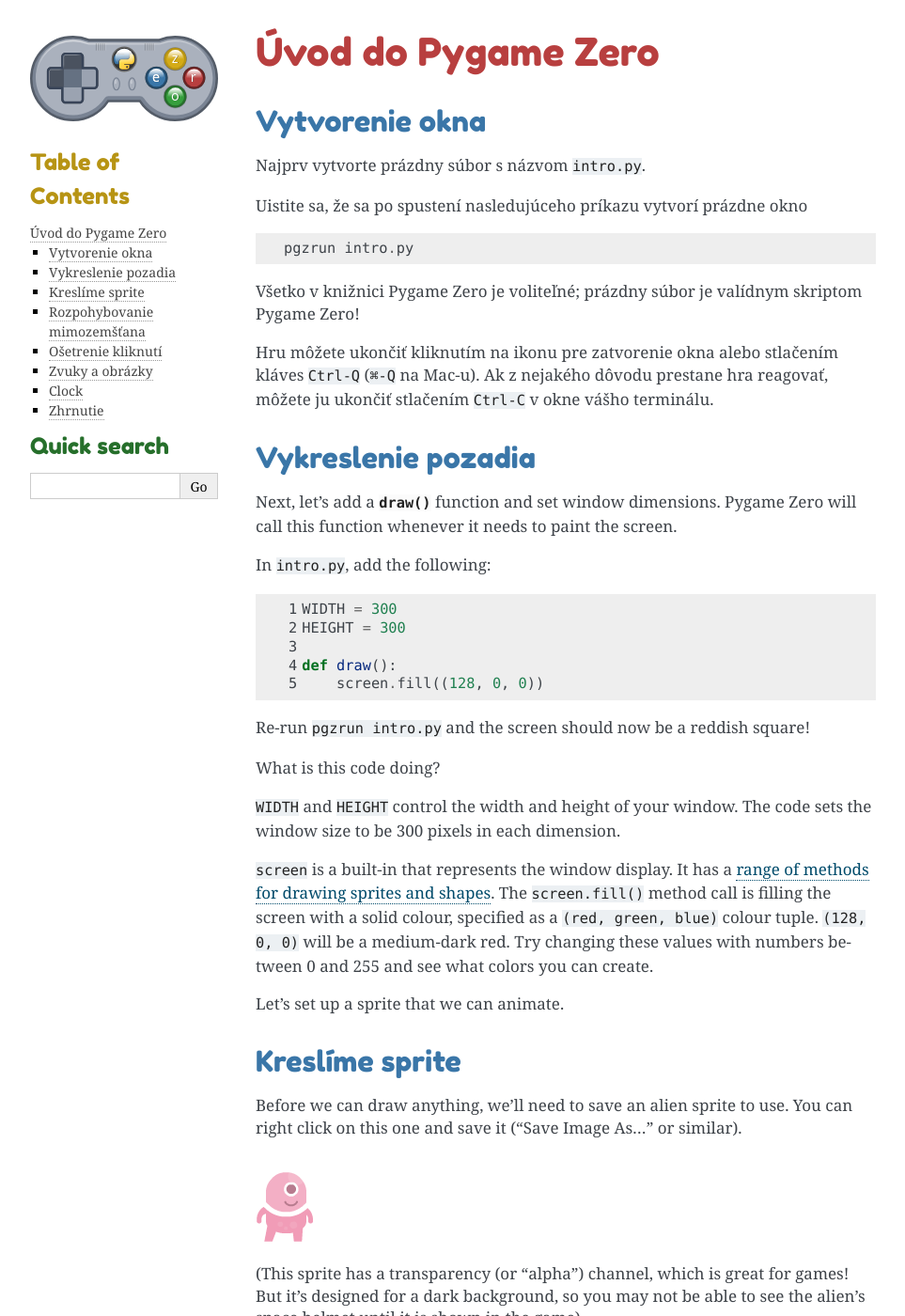
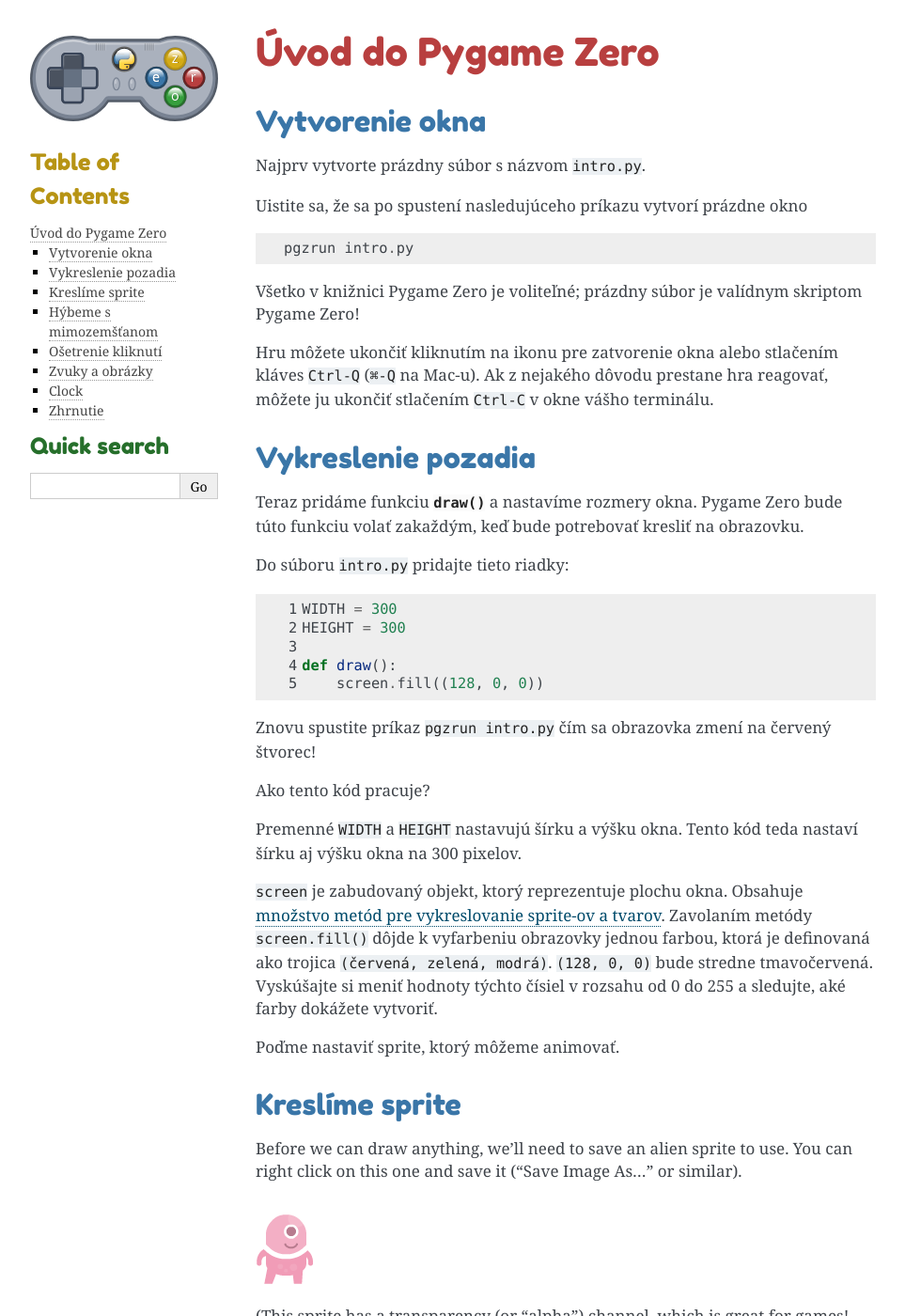
Before and after one commit to bletvaska/pgzero-slovak, a Sphinx documentation site: the page built from doc/introduction.rst, in a window 1280 px wide and 1400 px high. Shown: the whole window at 94% size, without its empty margins (148-1111 px from the left). Built offline with Sphinx 7.4.7, drawn with Linux system fonts in a browser that asks for light colours; pages that are not in the unit, such as notebooks, are missing from menus; some of the changed text lies outside the part shown.

Commit message:
another subchapter

```diff
--- a/doc/index.rst
+++ b/doc/index.rst
@@ -11,8 +11,8 @@
 Knižnica je určená na použitie vo vzdelávaní, aby učitelia mohli vyučovať základy programovania bez nutnosti vysvetľovať Pygame API alebo písať hernú slučku.
 
 
-Courses
--------
+Návody
+------
 
 .. toctree::
     :maxdepth: 2
--- a/doc/introduction.rst
+++ b/doc/introduction.rst
@@ -23,10 +23,10 @@
 Vykreslenie pozadia
 --------------------
 
-Next, let's add a :func:`draw` function and set window dimensions. Pygame Zero
-will call this function whenever it needs to paint the screen.
+Teraz pridáme funkciu :func:`draw` a nastavíme rozmery okna. Pygame Zero
+bude túto funkciu volať zakaždým, keď bude potrebovať kresliť na obrazovku.
 
-In ``intro.py``, add the following::
+Do súboru ``intro.py`` pridajte tieto riadky::
 
     WIDTH = 300
     HEIGHT = 300
@@ -34,21 +34,21 @@
     def draw():
         screen.fill((128, 0, 0))
 
-Re-run ``pgzrun intro.py`` and the screen should now be a reddish square!
+Znovu spustite príkaz ``pgzrun intro.py`` čím sa obrazovka zmení na červený štvorec!
 
-What is this code doing?
+Ako tento kód pracuje?
 
-``WIDTH`` and ``HEIGHT`` control the width and height of your window. The code
-sets the window size to be 300 pixels in each dimension.
+Premenné ``WIDTH`` a ``HEIGHT`` nastavujú šírku a výšku okna. Tento kód teda nastaví
+šírku aj výšku okna na 300 pixelov.
 
-``screen`` is a built-in that represents the window display. It has a
-:ref:`range of methods for drawing sprites and shapes <screen>`. The
-``screen.fill()`` method call is filling the screen with a solid colour,
-specified as a ``(red, green, blue)`` colour tuple. ``(128, 0, 0)`` will be a
-medium-dark red. Try changing these values with numbers between 0 and 255
-and see what colors you can create.
+``screen`` je zabudovaný objekt, ktorý reprezentuje plochu okna. Obsahuje
+:ref:`množstvo metód pre vykreslovanie sprite-ov a tvarov <screen>`. Zavolaním metódy
+``screen.fill()`` dôjde k vyfarbeniu obrazovky jednou farbou, ktorá je definovaná
+ako trojica ``(červená, zelená, modrá)``. ``(128, 0, 0)`` bude stredne
+tmavočervená. Vyskúšajte si meniť hodnoty týchto čísiel v rozsahu od 0 do 255
+a sledujte, aké farby dokážete vytvoriť.
 
-Let's set up a sprite that we can animate.
+Poďme nastaviť sprite, ktorý môžeme animovať.
 
 
 Kreslíme sprite
@@ -111,8 +111,8 @@
 position.
 
 
-Rozpohybovanie mimozemšťana
----------------------------
+Hýbeme s mimozemšťanom
+----------------------
 
 Let's set the alien off-screen; change the ``alien.pos`` line to read::
 
```
